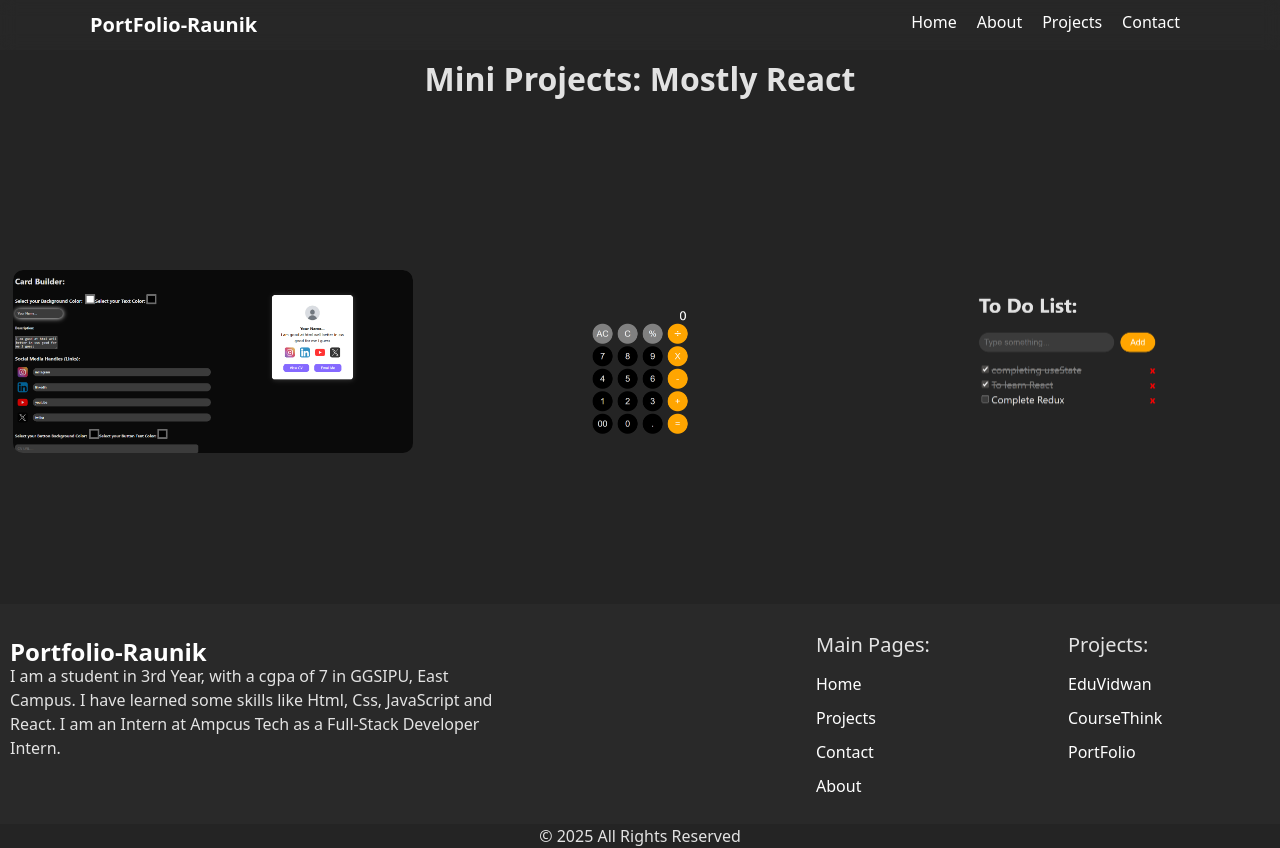
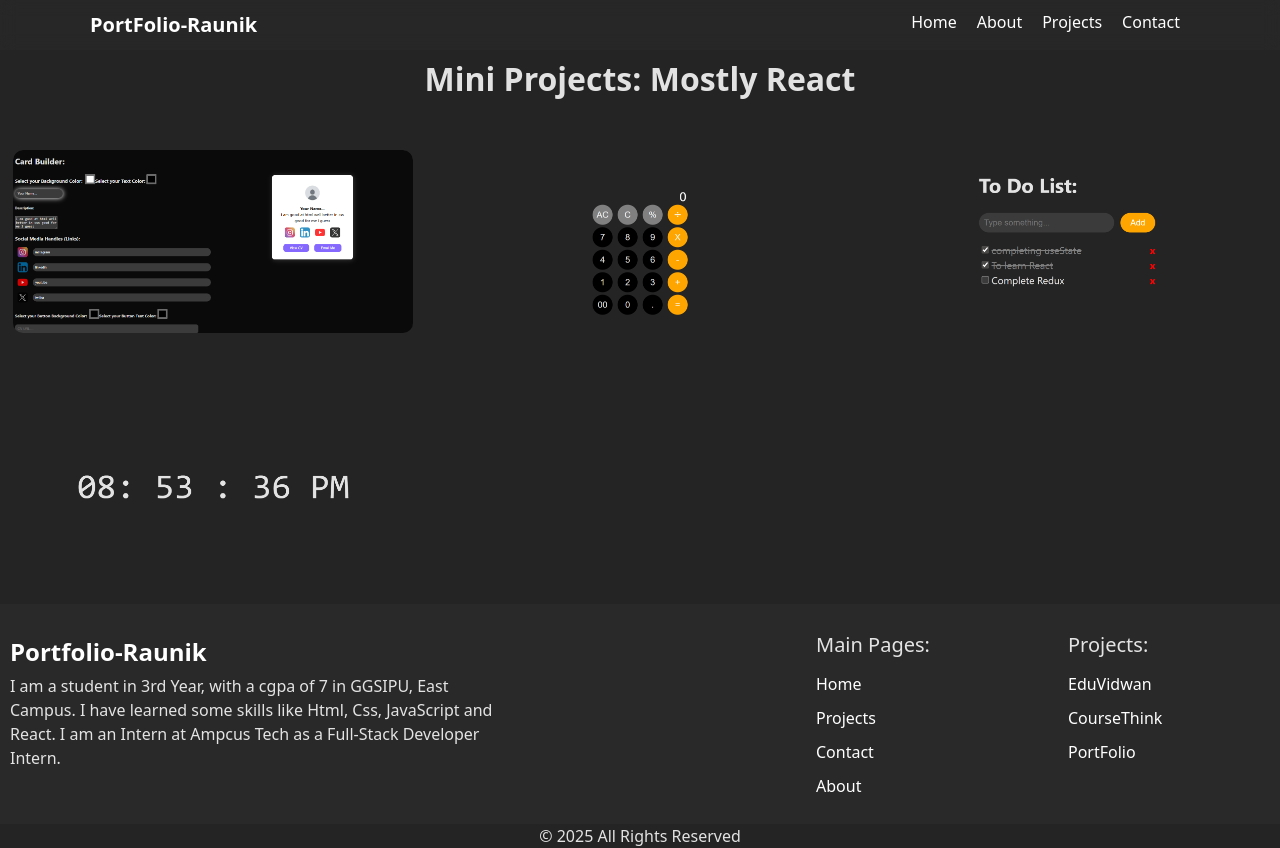
Before and after one commit to raunikdev/miniprojects, a React (Vite) app: page / in a window 1280 px wide. Built offline with nearby package versions, Linux system fonts and the light colour scheme.

Commit message:
made the space below the footers header and added proj4

```diff
--- a/src/App.jsx
+++ b/src/App.jsx
@@ -5,7 +5,7 @@ import Projects from './components/Projects.jsx';
 import Proj1 from './components/images/proj1.png';
 import Proj2 from './components/images/proj2.png';
 import Proj3 from './components/images/proj3.png';
-
+import Proj4 from './components/images/proj4.png';
 
 import './App.css'
 
@@ -34,17 +34,17 @@ function App() {
           heading="To Do List"
           description="Helps you track down your work"/>
 
+        <Projects
+          image={Proj4}
+          link="https://clock-one-sepia.vercel.app/"
+          heading="Clock"
+          description="Nothing much just tells time"/>
         {/* <Projects
           image={Proj1}
           link=""
           heading="Still Working"
-          description="In Progress..."/>
-        <Projects
-          image={Proj1}
-          link=""
-          heading="Still Working"
-          description="In Progress..."/>
-        <Projects
+          description="In Progress..."/> */}
+        {/* <Projects
           image={Proj1}
           link=""
           heading="Still Working"
--- a/src/components/Footer.jsx
+++ b/src/components/Footer.jsx
@@ -5,7 +5,8 @@ const Footer=()=>{
         <footer>
             <div className="main-footer">
                 <div className="left-footer">
-                    <a href="https://raunikportfolio.vercel.app/#Home"><h2>Portfolio-Raunik</h2></a>
+                    <a href="https://raunikportfolio.vercel.app/#Home">
+                    <h2>Portfolio-Raunik</h2></a>
                     <div className="defination-wrap">
                         <p className="defination">I am a student in 3rd Year, with a cgpa of 7 in GGSIPU, East Campus. I have learned some skills like Html, Css, JavaScript and React. I am an Intern at Ampcus Tech as a Full-Stack Developer Intern.</p>
                     </div>
--- a/src/components/css/Footer.css
+++ b/src/components/css/Footer.css
@@ -45,6 +45,7 @@ footer{
 .left-footer{
     display: grid;
     grid-template-rows: 50px auto;
+    gap: 10px;
     justify-items: left;
 
 }
--- a/src/components/css/Header.css
+++ b/src/components/css/Header.css
@@ -6,7 +6,7 @@ header {
     top: 0;
     left: 0;
     right: 0;
-    z-index: 10000;
+    z-index: 50;
     background-color: rgba(245, 245, 245, 0.014);
     padding: 10px 30px 10px 40px;
     backdrop-filter: blur(8px);
@@ -109,7 +109,7 @@ p {
 @media(max-width: 768px) {
     .hamburger {
         display: flex;
-        z-index: 10001;
+        z-index: 50;
     }
 
     .header-list {
--- a/src/index.css
+++ b/src/index.css
@@ -14,6 +14,7 @@
 }
 body{
   margin: 55px 0 0 0;
+  scroll-margin-top: 55px;;
 }
 html{
   margin: 0;
```
Also changed, not shown: src/components/images/proj4.png (added), src/components/images/proj5.png (added).
